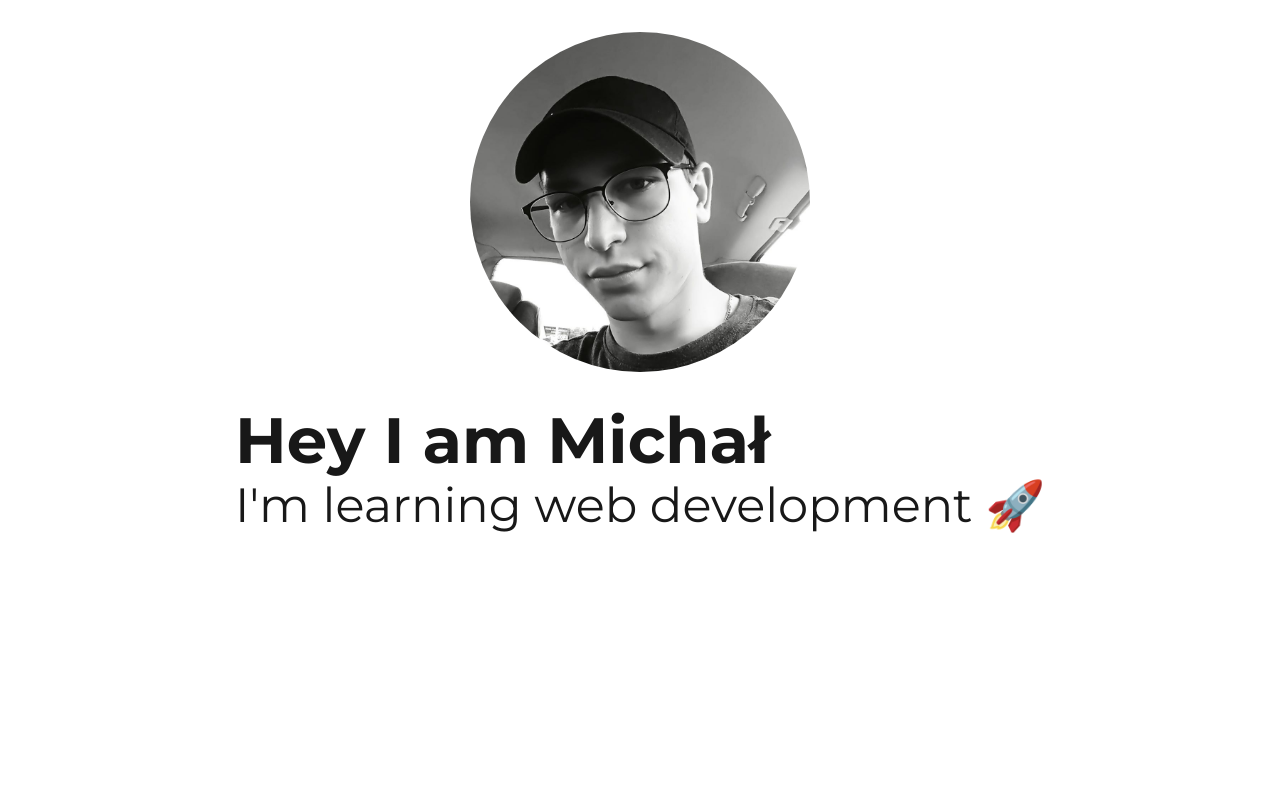
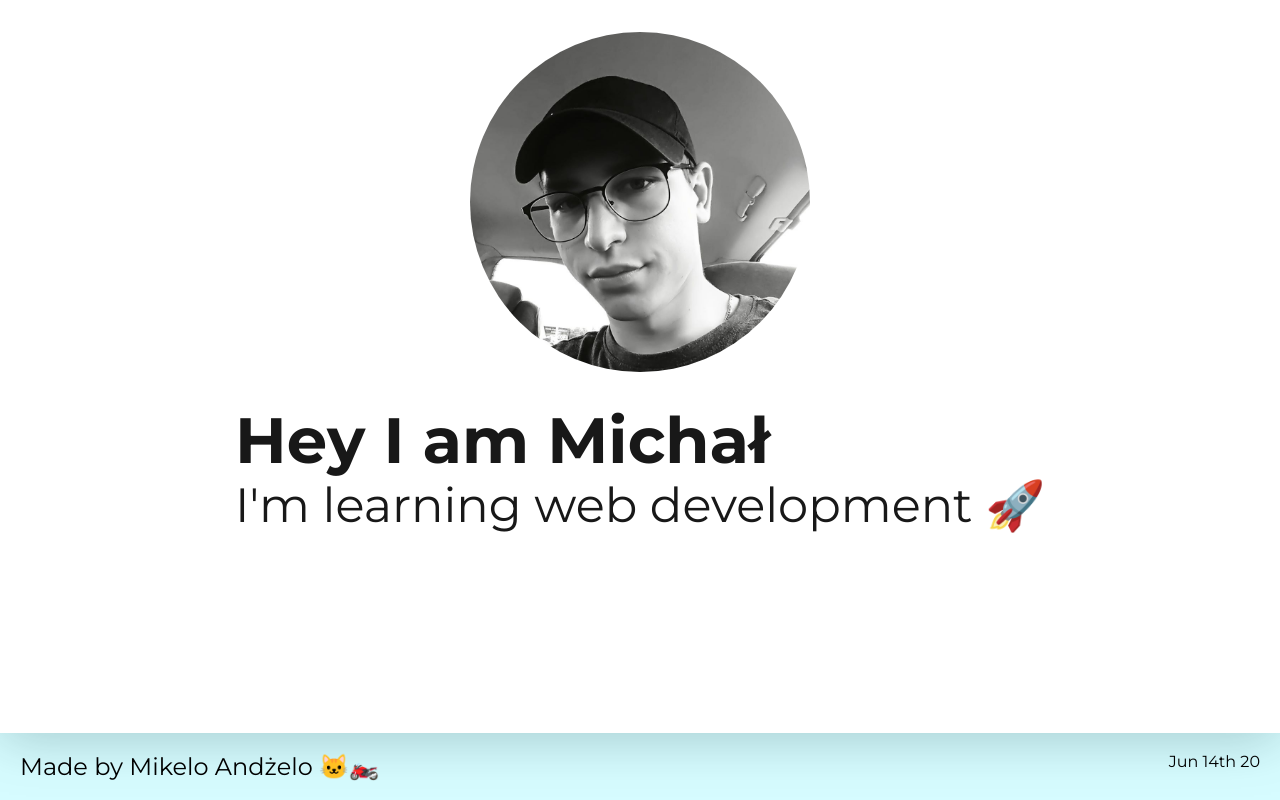
Before and after one commit to MichalSzeniak/Homepage-webpack, a website built with webpack: page src/pages/index.html in a window 1280 px wide. Shown: the part 868-1668 px from the top of the page. Before the commit the page ends 1601 px from the top, so only its background shows below. Built offline with nearby package versions, Linux system fonts and the light colour scheme.

Commit message:
feat: footer & npm moment

```diff
--- a/package.json
+++ b/package.json
@@ -41,6 +41,7 @@
     "websocket-extensions": "^0.1.4"
   },
   "dependencies": {
+    "moment": "^2.26.0",
     "normalize.css": "^8.0.1"
   }
 }
--- a/src/js/index.js
+++ b/src/js/index.js
@@ -1,4 +1,5 @@
 import '../scss/main.scss';
+import moment from 'moment';
 
 /* place your code below */
 
@@ -12,7 +13,9 @@ const checkbox = document.querySelector(".checkbox");
 const check = document.querySelector(".check");
 const navigation = document.querySelector(".navigation");
 const logo = document.querySelector(".logo__img");
+const time = document.querySelector(".time");
 
+time.innerHTML = moment().format("MMM Do YY");
 
 burger.addEventListener('click', ()=> {
     list.classList.add("menu__open");
--- a/src/pages/index.html
+++ b/src/pages/index.html
@@ -65,6 +65,10 @@
 
     </section>
   </main>
+  <footer class="footer">
+    <h2 class="footer__h2">Made by Mikelo Andżelo 🐱‍🏍</h2>
+    <p class="time"></p>
+  </footer>
 </body>
 
 </html>
--- a/src/scss/main.scss
+++ b/src/scss/main.scss
@@ -256,3 +256,16 @@
     transition: 0.5s ease-in-out;
   }
 }
+
+.footer {
+  display: flex;
+  flex-direction: row;
+  justify-content: space-between;
+  width: 100%;
+  padding: 20px;
+  background-color: #09ecfc2a;
+  box-sizing: 10px 10px 10px 10px rgb(0, 0, 0);
+  &__h2{
+    font-weight: normal;
+  }
+}
```
Also changed, not shown: src/pages/notebook.html (+6 -1 lines), 1 other file.
